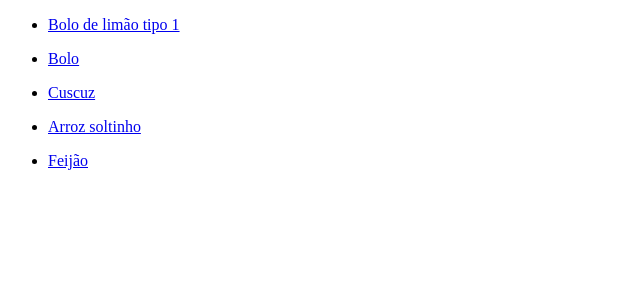
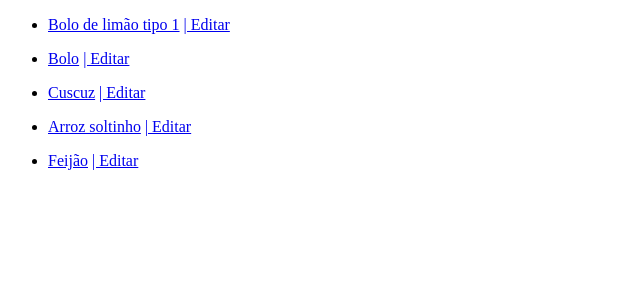
Before and after one commit to hanneschjr/blog_de_receitas, a Django app: page /receitas/ in a window 1280 px wide. Shown: the top 300 px of the page, without its empty margins (0-640 px from the left). Run offline with Django 5.2, Linux system fonts and the light colour scheme; data comes from the database, SQL or seed files in the repository; both versions use the stored data as it was after the commit.

Commit message:
criando a url para a view de edição e modificando os tamplates nova_receita.html e minhas_receitas

```diff
--- a/receita/templates/minhas_receitas.html
+++ b/receita/templates/minhas_receitas.html
@@ -15,7 +15,9 @@
     <section>
         {% for receita in receitas %}
         <ul>
-            <li><a href="{% url 'detalhes_receita' id_receita=receita.id %}">{{receita.titulo}}</a></li>
+            <li><a href="{% url 'detalhes_receita' id_receita=receita.id %}">{{receita.titulo}}</a>
+                <a href="{% url 'editar_receita' id_receita=receita.id %}"> | Editar</a>
+            </li>
         </ul>
         {% endfor %}
 
--- a/receita/templates/nova_receita.html
+++ b/receita/templates/nova_receita.html
@@ -6,11 +6,11 @@
     <title>Document</title>
 </head>
 <body>
-    <h1>Nova Receita</h1>
+    <h1>{% if editar %}Editar{% else %}Nova{% endif %} Receita</h1>
     <form method="post">
         {% csrf_token %}
         {{form.as_p}}
-        <button type="submit">Salvar</button>
+        <button type="submit">{% if editar %}Editar{% else %}Salvar{% endif %}</button>
     </form>
 </body>
 </html>
--- a/receita/urls.py
+++ b/receita/urls.py
@@ -5,4 +5,5 @@ urlpatterns = [
     path('receitas/', views.receitas, name='receitas'),
     path('detalhes_receita/<int:id_receita>/', views.detalhes_receita, name='detalhes_receita'),
     path('nova_receita/', views.nova_receita, name='nova_receita'),
+    path('editar/<int:id_receita>/', views.editar_receita, name='editar_receita')
 ]
--- a/receita/views.py
+++ b/receita/views.py
@@ -36,7 +36,7 @@ def editar_receita(request, id_receita):
             form.save()
             messages.success(request, 'Receita editada!')
             return redirect('receitas')
-        else:
-            form = ReceitaForm(instance=receita)
+    else:
+        form = ReceitaForm(instance=receita)
 
-    return render(request, 'nova_receita.html', {'form':form, 'editar': True})
+    return render(request, 'nova_receita.html', {'form': form, 'editar': True})
```
Also changed, not shown: db.sqlite3.
